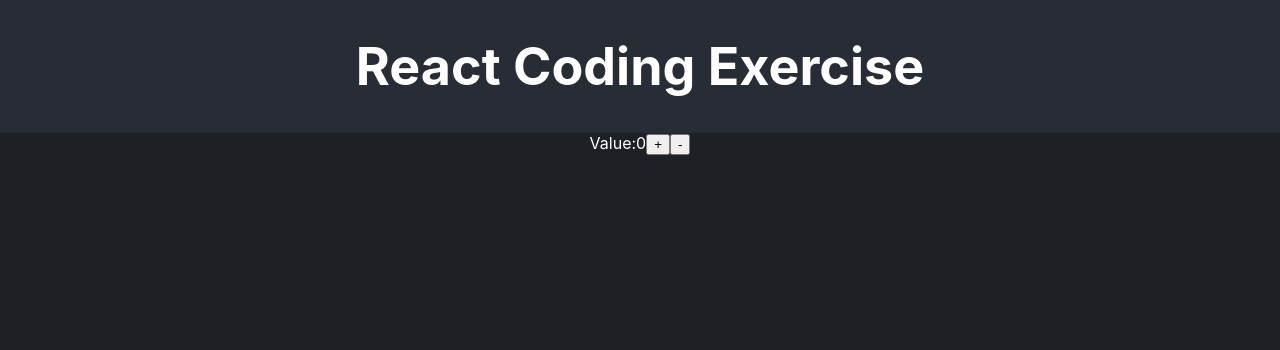
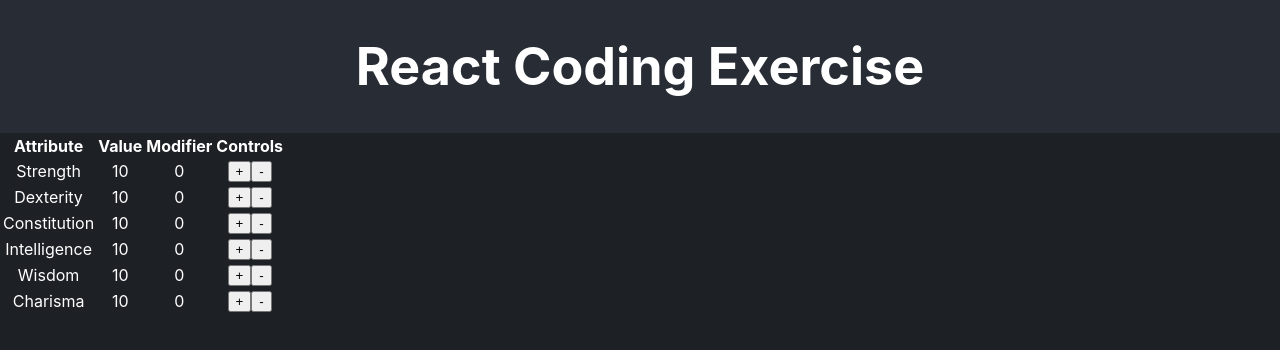
Before and after one commit to hrishi1212/recruiting-webapp-character, a React (Create React App) app: page / in a window 1280 px wide. Shown: the top 350 px of the page. Built offline with nearby package versions, Linux system fonts and the light colour scheme.

Commit message:
feat: add attribute controls with increment/decrement functionality

```diff
--- a/src/App.tsx
+++ b/src/App.tsx
@@ -1,22 +1,64 @@
-import { useState } from 'react';
-import './App.css';
-import { ATTRIBUTE_LIST, CLASS_LIST, SKILL_LIST } from './consts.js';
-
+import { useCallback, useState } from "react";
+import "./App.css";
+import { ATTRIBUTE_LIST } from "./consts";
 
 function App() {
-  const [num, setNum] = useState<number>(0);
+  const [attributes, setAttributes] = useState(
+    ATTRIBUTE_LIST.map((attr) => ({ name: attr, value: 10 })) // Default value set to 10
+  );
+
+  // Helper function to calculate modifier
+  const calculateModifier = useCallback((value) => {
+    return Math.floor((value - 10) / 2);
+  }, []);
+
+  const updateAttribute = useCallback((name, delta) => {
+    setAttributes((prev) =>
+      prev.map((attr) =>
+        attr.name === name ? { ...attr, value: attr.value + delta } : attr
+      )
+    );
+  }, []);
+
   return (
     <div className="App">
       <header className="App-header">
         <h1>React Coding Exercise</h1>
       </header>
       <section className="App-section">
-        <div>
-          Value:
-          {num}
-          <button>+</button>
-          <button>-</button>
-        </div>
+        <table>
+          <thead>
+            <tr>
+              <th>Attribute</th>
+              <th>Value</th>
+              <th>Modifier</th>
+              <th>Controls</th>
+            </tr>
+          </thead>
+          <tbody>
+            {attributes.map((attribute) => (
+              <tr key={attribute.name}>
+                <td>{attribute.name}</td>
+                <td>{attribute.value}</td>
+                <td>{calculateModifier(attribute.value)}</td>
+                <td>
+                  <button
+                    aria-label={`Increase ${attribute.name}`}
+                    onClick={() => updateAttribute(attribute.name, 1)}
+                  >
+                    +
+                  </button>
+                  <button
+                    aria-label={`Decrease ${attribute.name}`}
+                    onClick={() => updateAttribute(attribute.name, -1)}
+                  >
+                    -
+                  </button>
+                </td>
+              </tr>
+            ))}
+          </tbody>
+        </table>
       </section>
     </div>
   );
```
Also changed, not shown: 1 other file (tests, documents, lock files or other folders).
